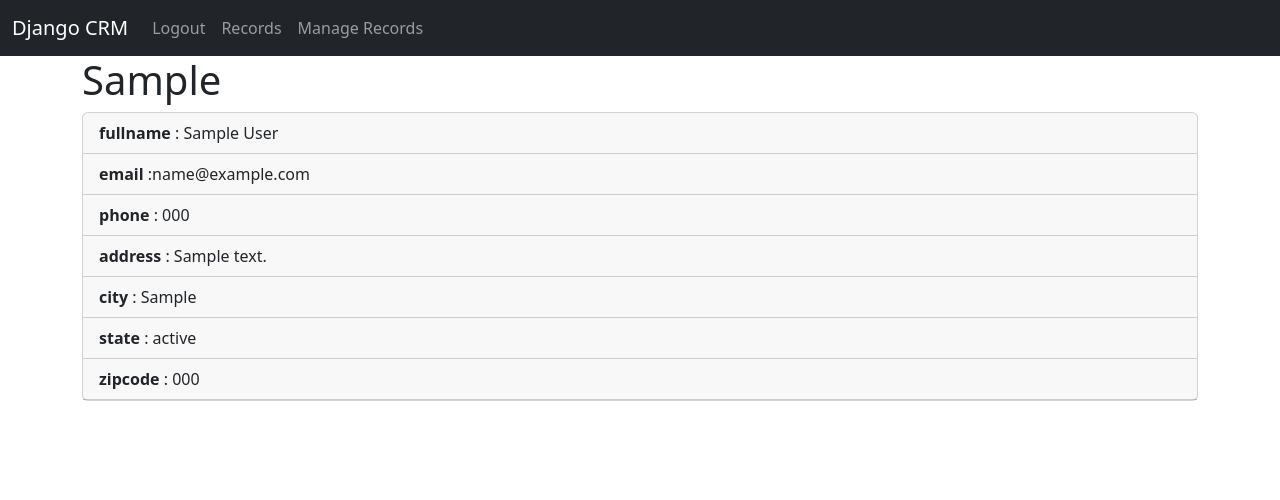
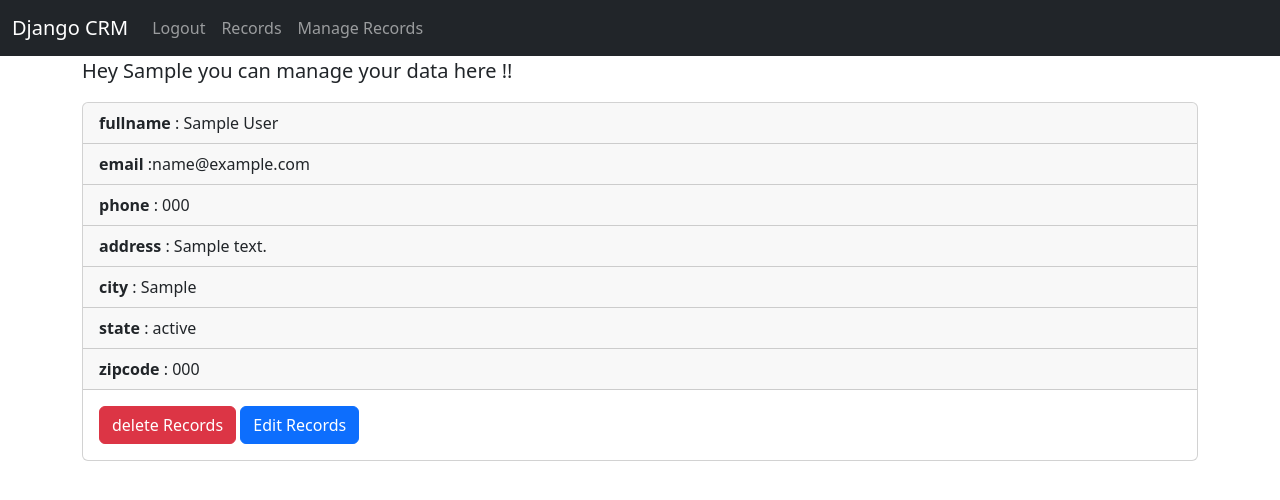
Before and after one commit to Anilnayak126/Django-CRM, a Django app: page /view_person/1/ in a window 1280 px wide. Shown: the top 500 px of the page. Run offline with Django 5.2, Linux system fonts and the light colour scheme; a user stored in the database is signed in; tables that the repository leaves empty hold one stand-in row (values such as "Sample post").

Commit message:
adding edit feature and debugging the codes

```diff
--- a/website/templates/addRecords.html
+++ b/website/templates/addRecords.html
@@ -38,14 +38,14 @@
         </div>
         <div class="col mb-3">
           <label for="state" class="form-label">State</label>
-          <input type="text" name= "state" placeholder="enter ur state">
+          <input type="text" name= "state" class="form-control"  placeholder="enter ur state">
         </div>
         <div class="col mb-3">
           <label for="zip_code" class="form-label">Zip Code</label>
           <input type="text" name="zip_code" class="form-control" id="zip" placeholder="Zip code" required>
         </div>
       </div>
-      <button type="submit" class="btn btn-primary">Submit</button>
+      <button type="submit" class="btn btn-primary">Add Records</button>
     </form>
   </div>
 {% endblock content %}
--- a/website/templates/records.html
+++ b/website/templates/records.html
@@ -3,7 +3,11 @@
 {% block content %}
 {% if user.is_authenticated %}
 
-    <h1 class="primary">Hello {{user.first_name}} Your Record is here</h1>
+
+<blockquote class="blockquote">
+	<p>Hello {{user.first_name}} Your Records are here !!</p>
+  </blockquote>
+
 
 
 {% endif %}
--- a/website/templates/viewRecords.html
+++ b/website/templates/viewRecords.html
@@ -3,8 +3,13 @@
 
 {% block content %}
 
-{% if user.is_authenticated %}{% endif %}
-<h1>{{user.first_name}} </h1>
+{% if user.is_authenticated %}
+
+<blockquote class="blockquote">
+	<p>Hey {{ user.first_name }} you can manage your data here !!</p>
+  </blockquote>
+{% endif %}
+
 
 
 
@@ -30,11 +35,12 @@
     <div class="card-header">
         <strong>zipcode</strong>  :  {{user_details.zipcode}}
     </div>
+    <div class="card-body">
 
+        <a class="btn btn-danger" href="{% url "delete_records" user_details.id %}">delete Records</a>
+        <a class="btn btn-primary" href="{% url "update_records" user_details.id %}">Edit Records</a>
+    </div>
   </div>
 
 
-
-
-
 {% endblock content %}
--- a/website/urls.py
+++ b/website/urls.py
@@ -10,6 +10,8 @@ urlpatterns = [
     path('manage_records/',views.manage_Records, name="manage_records"),
     path('view_person/<int:pk>/',views.view_person, name="view_person"),
     path('add_records/',views.add_records, name="add_records"),
+    path('delete_records/<int:pk>/',views.delete_records, name="delete_records"),
+    path('update_records/<int:pk>/',views.edit_records, name="update_records"),
 
 
 ]
--- a/website/views.py
+++ b/website/views.py
@@ -28,9 +28,6 @@ def home(request):
 
     else:
         return render(request, 'home.html', {})
-
-
-
 
 
 def logout_user(request):
@@ -114,6 +111,42 @@ def add_records(request):
                                  zipcode= zip_code)
 
           create_record.save()
+          messages.success(request, "Record updated ..")
           return redirect("records")
 
     return render(request, "addRecords.html")
+
+def delete_records(request,pk):
+
+    if request.user.is_authenticated:
+         users_record = Record.objects.all()
+         users_record_delete = Record.objects.get(id=pk)
+
+         users_record_delete.delete()
+         messages.success(request,"successfully deleted the record..")
+
+    return render(request, 'records.html',{"records" : users_record})
+
+def edit_records(request,pk):
+
+    user_record = Record.objects.get(id=pk)
+    if request.method == "POST":
+      firstName = request.POST.get("firstName")
+      lastname = request.POST.get("lastname")
+      email = request.POST.get("email")
+      Phone = request.POST.get("phone")
+      adress = request.POST.get("adress")
+      City = request.POST.get("city")
+      state = request.POST.get("state")
+      zip_code = request.POST.get("zip_code")
+      if request.user.is_authenticated:
+          update_record = Record(first_name=firstName,
+                                 last_name=lastname,email=email,
+                                 phone=Phone,address=adress,
+                                 city = City , state= state ,
+                                 zipcode= zip_code)
+          update_record.save()
+          messages.success(request,"Record updated !!")
+          return redirect("manage_records")
+
+    return render(request, "edit_records.html",{"user_record":user_record})
```
Also changed, not shown: website/templates/edit_records.html (added, +51 -0 lines), website/templates/m_records.html (+8 -4 lines).
